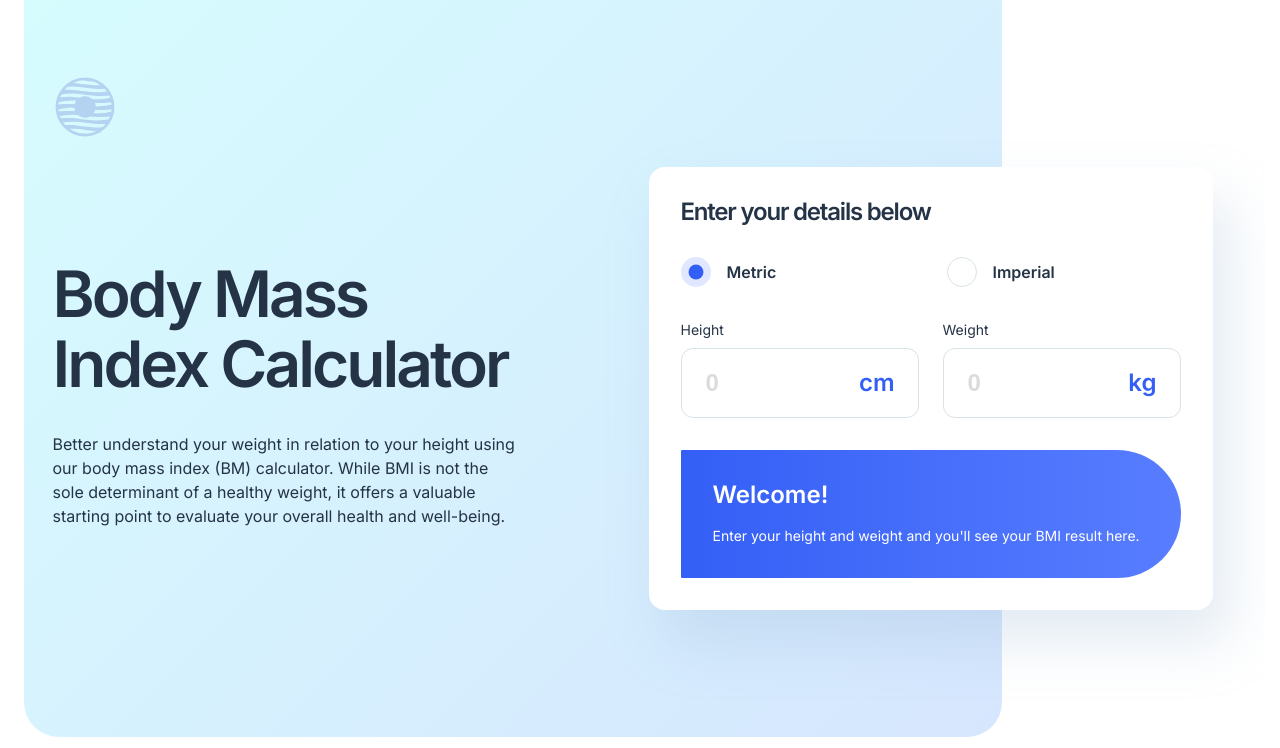
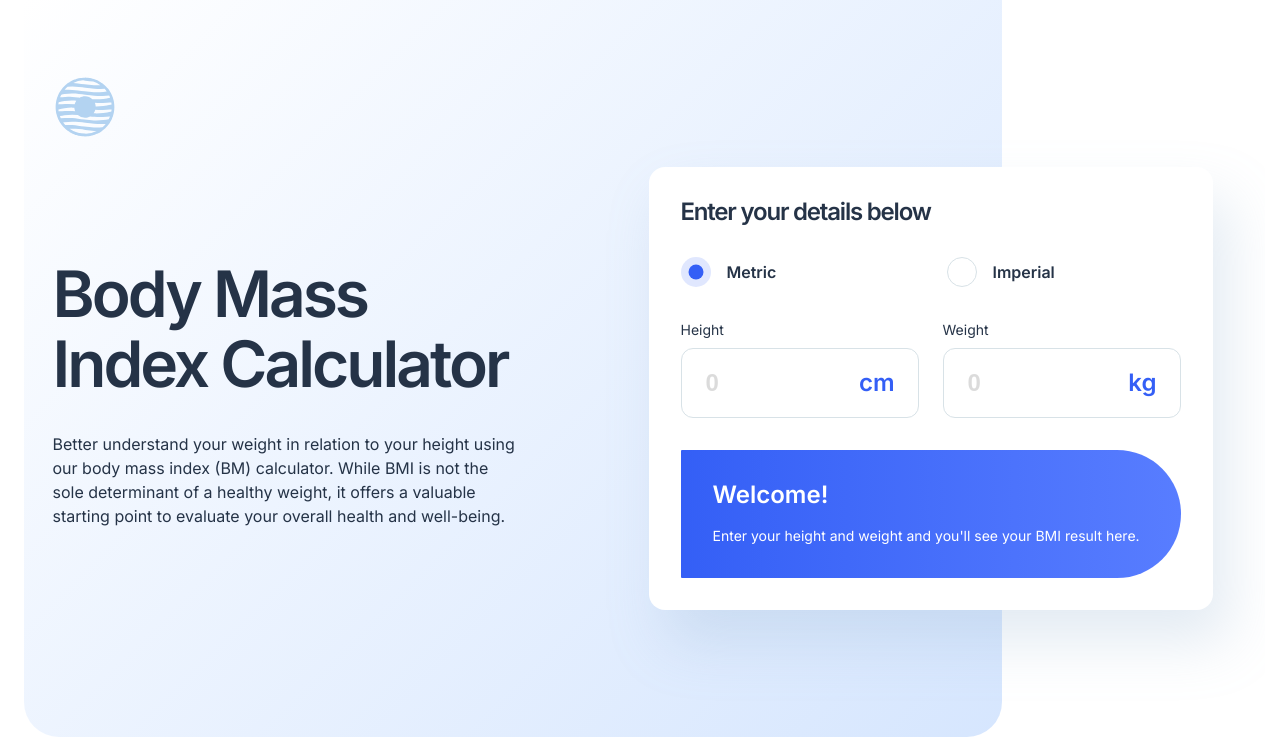
Before and after one commit to mgalvizo/bmi-calculator-source, a React (Vite) app: page / in a window 1280 px wide. Shown: the top 748 px of the page. Built offline with nearby package versions, Linux system fonts and the light colour scheme.

Commit message:
fix gradient color

```diff
--- a/src/components/styled/BmiTips.ts
+++ b/src/components/styled/BmiTips.ts
@@ -21,7 +21,6 @@ const StyledBmiTips = styled.section`
             left: 0;
             width: 100%;
             height: 100%;
-            background-color: var(--light-blue);
             background-image: var(--gradient);
             z-index: -1;
             opacity: 0.25;
--- a/src/components/styled/GlobalStyles.styled.ts
+++ b/src/components/styled/GlobalStyles.styled.ts
@@ -18,7 +18,8 @@ const GlobalStyle = createGlobalStyle`
     --borders: #d8e2e7;
     --light-blue: #d6e6fe;
     --error: #c53030;
-    --gradient: linear-gradient(315deg, #D6E6FE 0%, #D6FCFE 100%);
+    /* --gradient: linear-gradient(315deg, #D6E6FE 0%, #D6FCFE 100%); */
+    --gradient: linear-gradient(315deg, #D6E6FE 0%, rgba(214, 252, 254, 0.00) 100%);
     --gradient-2: linear-gradient(90deg, #345FF6 0%, #587DFF 100%);
     /* HEADINGS */
     --heading-s-fsz: 2rem;
--- a/src/components/styled/Header.styled.ts
+++ b/src/components/styled/Header.styled.ts
@@ -14,7 +14,6 @@ const StyledHeader = styled.header`
         width: 100%;
         height: var(--gradient-ht-s);
         display: block;
-        background-color: var(--light-blue);
         background-image: var(--gradient);
         border-bottom-left-radius: var(--border-rad);
         border-bottom-right-radius: var(--border-rad);
@@ -82,7 +81,6 @@ const StyledHeader = styled.header`
                 height: var(--gradient-ht-l);
                 max-width: var(--gradient-w-l);
                 display: block;
-                background-color: var(--light-blue);
                 background-image: var(--gradient);
                 border-bottom-left-radius: var(--border-rad);
                 border-bottom-right-radius: var(--border-rad);
```
